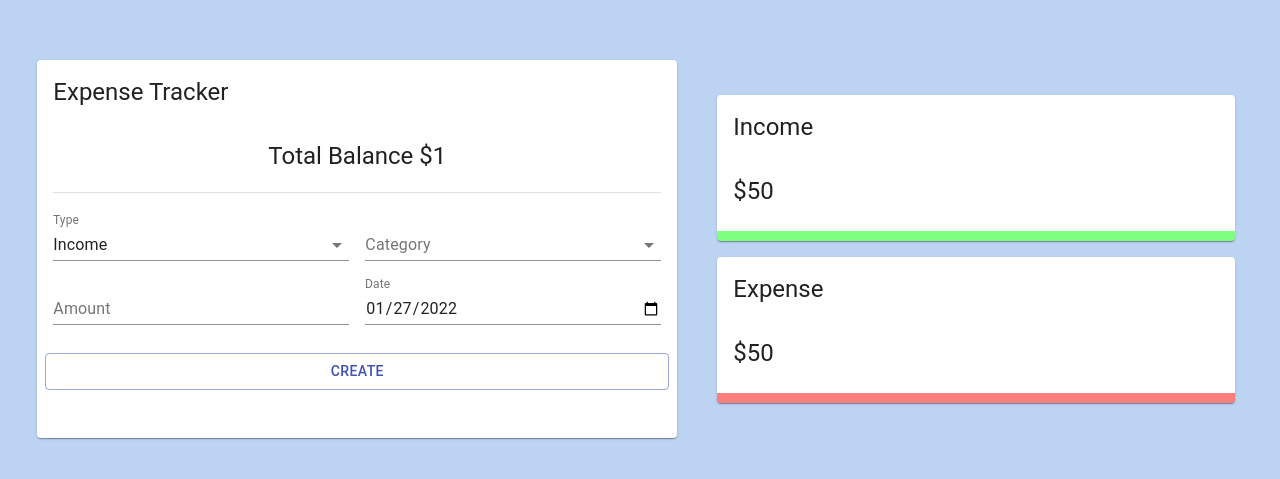
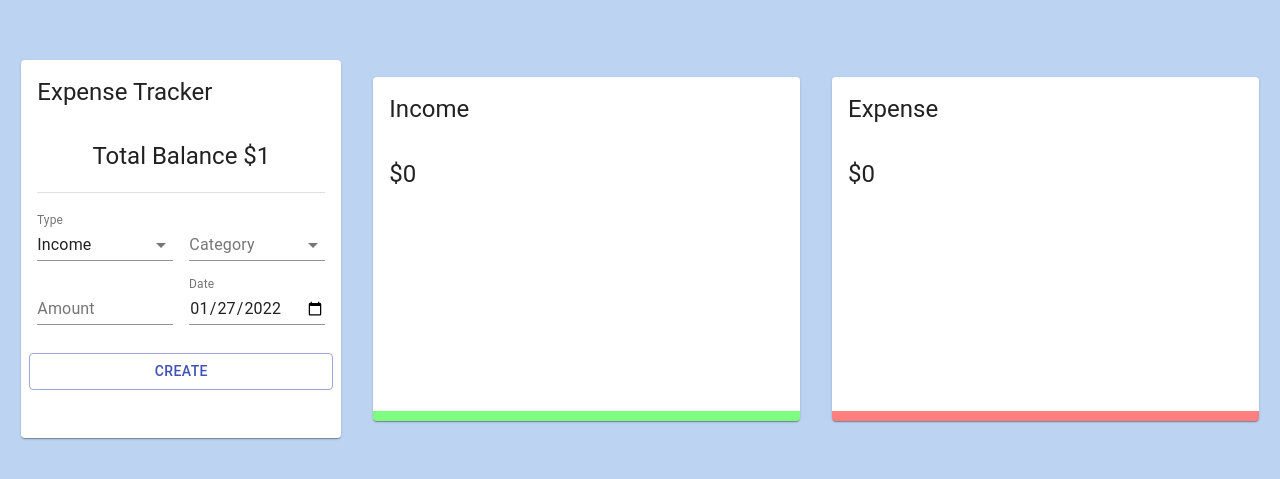
Before and after one commit to lenaratushna/expense-tracker-app, a React (Create React App) app: page / in a window 1280 px wide. Shown: the part 151-630 px from the top of the page. Built offline with nearby package versions, Linux system fonts and the light colour scheme.

Commit message:
Created useTransactions hook

```diff
--- a/src/App.js
+++ b/src/App.js
@@ -16,17 +16,17 @@
       justifyContent="center"
       style={{ height: "100vh" }}
     >
-      <Grid item xs={12} sm={6}>
+      <Grid item xs={12} sm={3}>
         <Main />
       </Grid>
-      <Grid item container direction="column" spacing={2} xs={12} sm={5}>
-      <Grid item>
+      {/* <Grid item container direction="column" spacing={2} md={12} lg={5}> */}
+      <Grid item xs={12} sm={4} >
         <Details title="Income"/>
       </Grid>
-      <Grid item>
+      <Grid item item xs={12} sm={4}>
       <Details title="Expense" />
       </Grid>
-      </Grid>
+      {/* </Grid> */}
 
     </Grid>
   );
--- a/src/components/Details/Details.js
+++ b/src/components/Details/Details.js
@@ -3,17 +3,19 @@
 import { Doughnut } from 'react-chartjs-2';
 
 import useStyles from './styles';
+import useTransactions from '../../useTransactions';
 
 const Details = ({title}) => {
 
   const classes = useStyles();
+  const { total, chartData } = useTransactions(title);
 
   return (
     <Card className={title === "Income" ? classes.income : classes.expense}>
       <CardHeader title={title}/>
       <CardContent>
-        <Typography variant="h5">$50</Typography>
-        {/* <Doughnut data='data' /> */}
+        <Typography variant="h5">${total}</Typography>
+        <Doughnut data={chartData} />
       </CardContent>
     </Card>
   );
--- /dev/null
+++ b/src/useTransactions.js
@@ -0,0 +1,41 @@
+import { useContext } from 'react';
+import { ExpenseTrackerContext } from './context/context';
+
+import {
+  incomeCategories,
+  expenseCategories,
+  resetCategories,
+} from './constants/categories';
+
+const useTransactions = (title) => {
+  resetCategories();
+  const { transactions } = useContext(ExpenseTrackerContext);
+  const transactionsPerType = transactions.filter((t) => t.type === title);
+  const total = transactionsPerType.reduce(
+    (acc, currVal) => (acc += currVal.amount),
+    0
+  );
+  const categories = title === "Income" ? incomeCategories : expenseCategories;
+
+  transactionsPerType.forEach((t) => {
+    const category = categories.find((c) => c.type === t.category);
+
+    if (category) category.amount += t.amount;
+  });
+
+  const filteredCategories = categories.filter((c) => c.amount > 0);
+
+  const chartData = {
+    datasets: [
+      {
+        data: filteredCategories.map((c) => c.amount),
+        backgroundColor: filteredCategories.map((c) => c.color),
+      },
+    ],
+    labels: filteredCategories.map((c) => c.type),
+  };
+
+  return { total, chartData };
+};
+
+export default useTransactions;
```
Also changed, not shown: package.json (+7 -10 lines), 1 other file (tests, documents, lock files or other folders).
